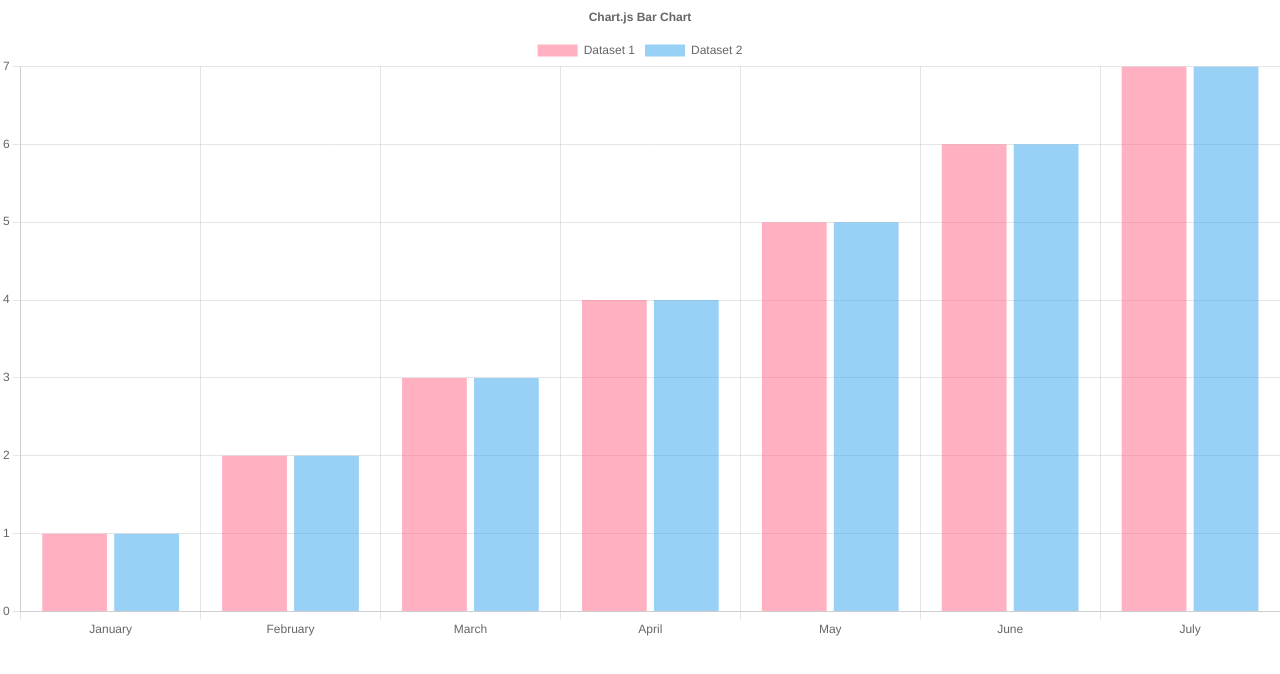
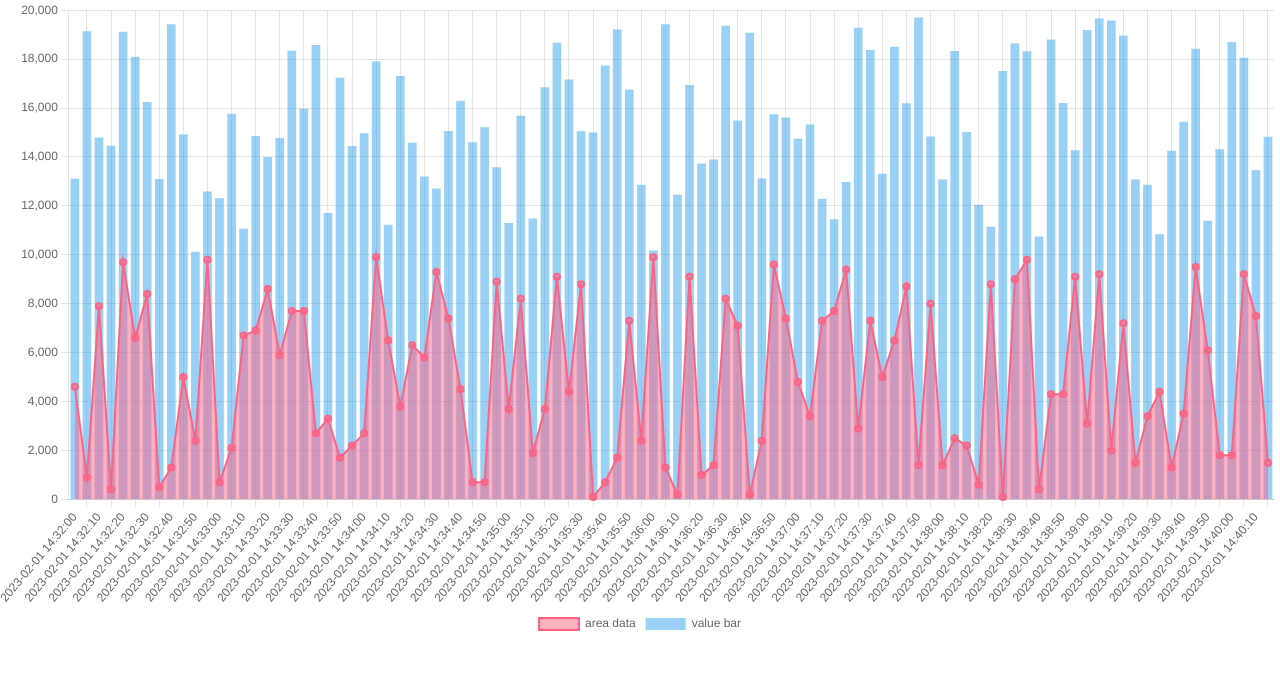
Before and after one commit to wanted-pre-onboarding-internship-1team/pre-onboarding-9th-3-1, a React (Create React App) app: page / in a window 1280 px wide. Shown: the top 674 px of the page. Built offline with nearby package versions, Linux system fonts and the light colour scheme.

Commit message:
[#1] feat: chart

```diff
--- a/src/common/Chart.tsx
+++ b/src/common/Chart.tsx
@@ -1,40 +1,35 @@
+import { useChartContext } from '../contexts/ChartContext';
 import {
+  Filler,
   Chart as ChartJS,
+  LinearScale,
   CategoryScale,
-  LinearScale,
   BarElement,
-  Title,
+  PointElement,
+  LineElement,
+  Legend,
   Tooltip,
-  Legend,
+  LineController,
+  BarController,
 } from 'chart.js';
-import { Bar } from 'react-chartjs-2';
+import { useEffect, useState } from 'react';
+import { Chart } from 'react-chartjs-2';
 
 ChartJS.register(
+  Filler,
+  LinearScale,
   CategoryScale,
-  LinearScale,
   BarElement,
-  Title,
+  PointElement,
+  LineElement,
+  Legend,
   Tooltip,
-  Legend
+  LineController,
+  BarController
 );
 
-export const options = {
-  responsive: true,
-  plugins: {
-    legend: {
-      position: 'top' as const,
-    },
-    title: {
-      display: true,
-      text: 'Chart.js Bar Chart',
-    },
-  },
-};
-
-const labels = ['January', 'February', 'March', 'April', 'May', 'June', 'July'];
-
-export const data = {
-  labels,
+const defaultData = {
+  labels: ['January', 'February', 'March', 'April', 'May', 'June', 'July'],
   datasets: [
     {
       label: 'Dataset 1',
@@ -49,6 +44,59 @@ export const data = {
   ],
 };
 
-export function Chart() {
-  return <Bar options={options} data={data} />;
-}
+const ChartView = () => {
+  const [chartdata, setChartData] = useState(defaultData);
+  const { data, getChartData, getKeys } = useChartContext();
+
+  const processData = () => {
+    const timeStamps = getKeys();
+
+    const newData = {
+      labels: timeStamps,
+      datasets: [
+        {
+          type: 'line' as const,
+          borderColor: 'rgb(255, 99, 132)',
+          borderWidth: 2,
+          fill: true,
+          label: 'area data',
+          data: timeStamps.map(a => getChartData(a).value_area * 100),
+          backgroundColor: 'rgba(255, 99, 132, 0.5)',
+        },
+        {
+          type: 'bar' as const,
+          label: 'value bar',
+          data: timeStamps.map(a => getChartData(a).value_bar),
+          backgroundColor: 'rgba(53, 162, 235, 0.5)',
+        },
+      ],
+    };
+    return newData;
+  };
+
+  useEffect(() => {
+    const newData = processData();
+    setChartData(newData);
+  }, [data]);
+
+  const opt = {
+    responsive: true,
+    plugins: {
+      legend: {
+        position: 'bottom' as const,
+      },
+      title: {
+        display: true,
+        text: 'hello world',
+        padding: {
+          top: 10,
+          bottom: 30,
+        },
+      },
+    },
+  };
+
+  return <Chart type='bar' options={opt} data={chartdata} />;
+};
+
+export { ChartView };
--- a/src/contexts/ChartContext.tsx
+++ b/src/contexts/ChartContext.tsx
@@ -1,22 +1,46 @@
 import { MockAPI } from '../apis/MockAPI';
 import useChart from '../hooks/useChart';
-import React, { createContext } from 'react';
+import { ChartMap } from '../interfaces/API';
+import { ChartData } from '../interfaces/ChartData';
+import React, { createContext, useContext } from 'react';
 
 type ChartContextProps = {
   children: React.ReactNode;
 };
 
-const ChartContext = createContext({});
+type chartContextReturn = {
+  data: ChartMap;
+  getChartData: (s: string) => ChartData;
+  getKeys: () => string[];
+};
 
-const ChartProvider = ({ children }: ChartContextProps) => {
+const defaultChartData: ChartData = {
+  id: '1',
+  value_area: 1,
+  value_bar: 1,
+};
+
+const ChartContext = createContext<chartContextReturn>({
+  data: {
+    1: defaultChartData,
+  },
+  getChartData: (s: string) => {
+    return defaultChartData;
+  },
+  getKeys: () => {
+    return [];
+  },
+});
+
+export const ChartProvider = ({ children }: ChartContextProps) => {
   const mockApi: MockAPI = new MockAPI();
-  const { getChartData, getKeys } = useChart(mockApi);
+  const [data, { getChartData, getKeys }] = useChart(mockApi);
 
   return (
-    <ChartContext.Provider value={{ getChartData, getKeys }}>
+    <ChartContext.Provider value={{ data, getChartData, getKeys }}>
       {children}
     </ChartContext.Provider>
   );
 };
 
-export default ChartProvider;
+export const useChartContext = () => useContext(ChartContext);
--- a/src/hooks/useChart.tsx
+++ b/src/hooks/useChart.tsx
@@ -1,28 +1,31 @@
 import { API, ChartMap } from '../interfaces/API';
 import { ChartData } from '../interfaces/ChartData';
-import { useEffect, useRef } from 'react';
+import { useState, useEffect } from 'react';
 
-type UseChartProps = {
-  getChartData: (s: string) => ChartData;
-  getKeys: () => string[];
-};
+export type UseChartProps = [
+  ChartMap,
+  {
+    getChartData: (s: string) => ChartData;
+    getKeys: () => string[];
+  }
+];
 
 const useChart = (api: API): UseChartProps => {
-  const dataSet = useRef<ChartMap>({});
+  const [data, setData] = useState<ChartMap>({});
 
   useEffect(() => {
-    api.fetchData().then(res => (dataSet.current = res.response));
-  }, [api]);
+    api.fetchData().then(res => setData(res.response));
+  }, []);
 
   const getChartData = (timeStamp: string): ChartData => {
-    return dataSet.current[timeStamp];
+    return data[timeStamp];
   };
 
   const getKeys = () => {
-    return Object.keys(dataSet.current);
+    return Object.keys(data);
   };
 
-  return { getChartData, getKeys };
+  return [data, { getChartData, getKeys }];
 };
 
 export default useChart;
--- a/src/pages/Mainpage.tsx
+++ b/src/pages/Mainpage.tsx
@@ -1,10 +1,10 @@
-import { Chart } from '../common/Chart';
-import ChartProvider from '../contexts/ChartContext';
+import { ChartView } from '../common/Chart';
+import { ChartProvider } from '../contexts/ChartContext';
 
 const Mainpage = () => {
   return (
     <ChartProvider>
-      <Chart />
+      <ChartView />
     </ChartProvider>
   );
 };
```
